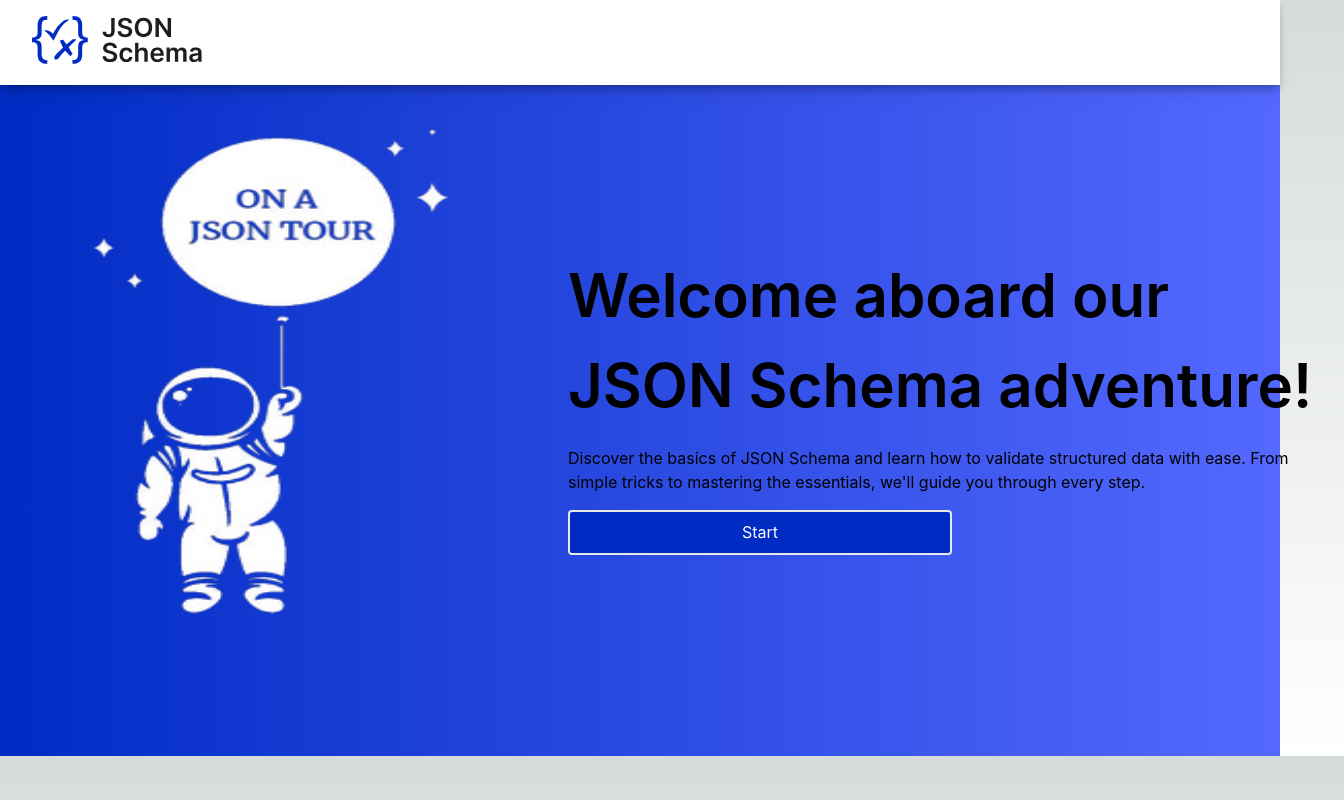
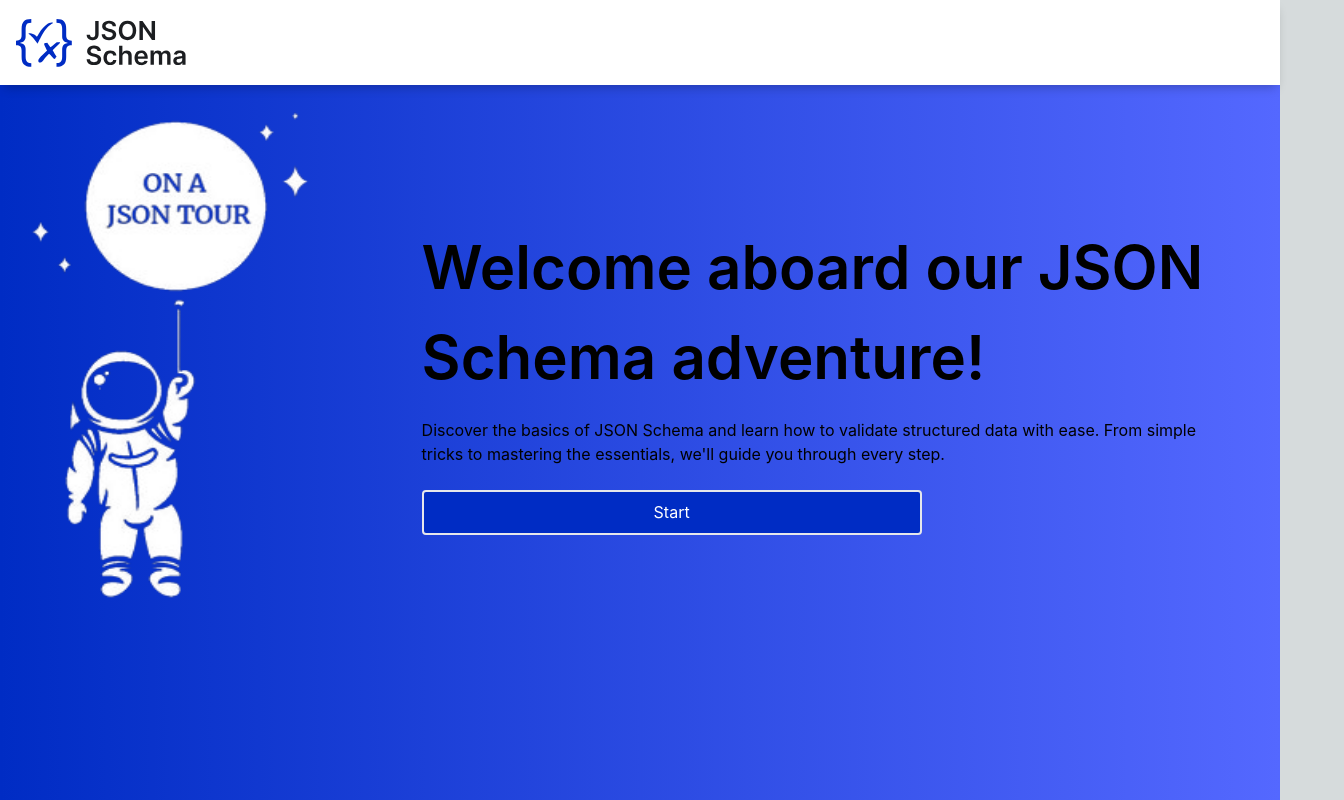
Before and after one commit to TamannaVerma99/JSON-Editor-Project, a Next.js app: page / in a window 1280 px wide. Shown: the whole page, 1344 px wide, since content can reach past the window. Built offline with nearby package versions, Linux system fonts and the light colour scheme.

Commit message:
Update index.tsx

```diff
--- a/pages/index.tsx
+++ b/pages/index.tsx
@@ -1,46 +1,43 @@
 import Link from 'next/link';
-
 import { useRouter } from 'next/router';
 
 export default function Home() {
-
   return (
-    <main className="font-sans h-full w-full flex flex-col items-center bg-gradient-to-r from-startBlue to-endBlue bg-no-repeat">
-
-       <header
-            className='text-black w-full h-[85px] bg-white fixed top-0 z-[170] shadow-xl drop-shadow-lg mb-6'
-          >
-      <div className='w-full flex md:justify-between items-center ml-8 2xl:px-12 py-4'>
-              <Logo/>
+    <div className="font-sans min-h-screen flex flex-col bg-gradient-to-r from-startBlue to-endBlue bg-no-repeat">
+      <header className="text-black h-[85px] bg-white fixed top-0 z-[170] shadow-xl w-full">
+        <div className="container mx-auto px-4 flex justify-between items-center h-full">
+          <Logo />
         </div>
       </header>
-            <section className='clip-bottom w-full'>
-<section className='max-w-[1400px] w-full lg:flex lg:gap-20 my-16 mx-16'>
+      <section className="flex-grow container mx-auto px-4 py-12">
+        <div className="max-w-[1400px] mx-auto flex flex-col lg:flex-row lg:gap-20">
           <img
-            src='/try2.png'
-            className='h-[500px] w-5/6 mx-auto lg:w-[400px] my-16 '
+            src="/try2.png"
+            className="h-[500px] w-full lg:w-[500px] md:w-[400px] mx-auto lg:mx-0 my-16"
           />
-          <div className='w-5/6 md:w-3/5 mx-auto mt-12 flex flex-col justify-center items-flex-end'>
-            <h3 className=' text-center lg:text-left text-h3mobile md:text-h3 lg:text-h1 font-semibold mb-4'>
+          <div className="flex flex-col justify-center items-center lg:items-start mt-8 ml-4">
+            <h3 className="text-center lg:text-left text-h3mobile md:text-h3 lg:text-h1 font-semibold mb-4">
               Welcome aboard our JSON Schema adventure!
             </h3>
-            <p className='lg:pr-8 mb-4 text-center lg:text-left '>
-            Discover the basics of JSON Schema and learn how to validate structured data with ease. From simple tricks to mastering the essentials, we'll guide you through every step.
+            <p className="lg:pr-8 mb-6 text-center lg:text-left">
+              Discover the basics of JSON Schema and learn how to validate
+              structured data with ease. From simple tricks to mastering the
+              essentials, we'll guide you through every step.
             </p>
-            <Link href='/firststep'>
-            <button className='w-full md:w-1/2 md:ml-28 lg:ml-0 mx-auto  h-[45px] rounded border-2 bg-primary text-white'>
+            <Link href="/firststep">
+              <button className="w-[120px] lg:w-[500px] md:w-[200px] h-[45px] rounded border-2 bg-primary text-white">
                 Start
               </button>
             </Link>
           </div>
+        </div>
       </section>
-
-        </section>
-    </main>
+    </div>
   );
 }
+
 const Logo = () => (
-  <Link href='/' className=''>
-    <img src='/logo.svg' className='h-12 mr-2 ' />
+  <Link href="/" className="">
+    <img src="/logo.svg" className="h-12 mr-2" />
   </Link>
 );
```
Lines whose indentation alone changed are shown as unchanged.
